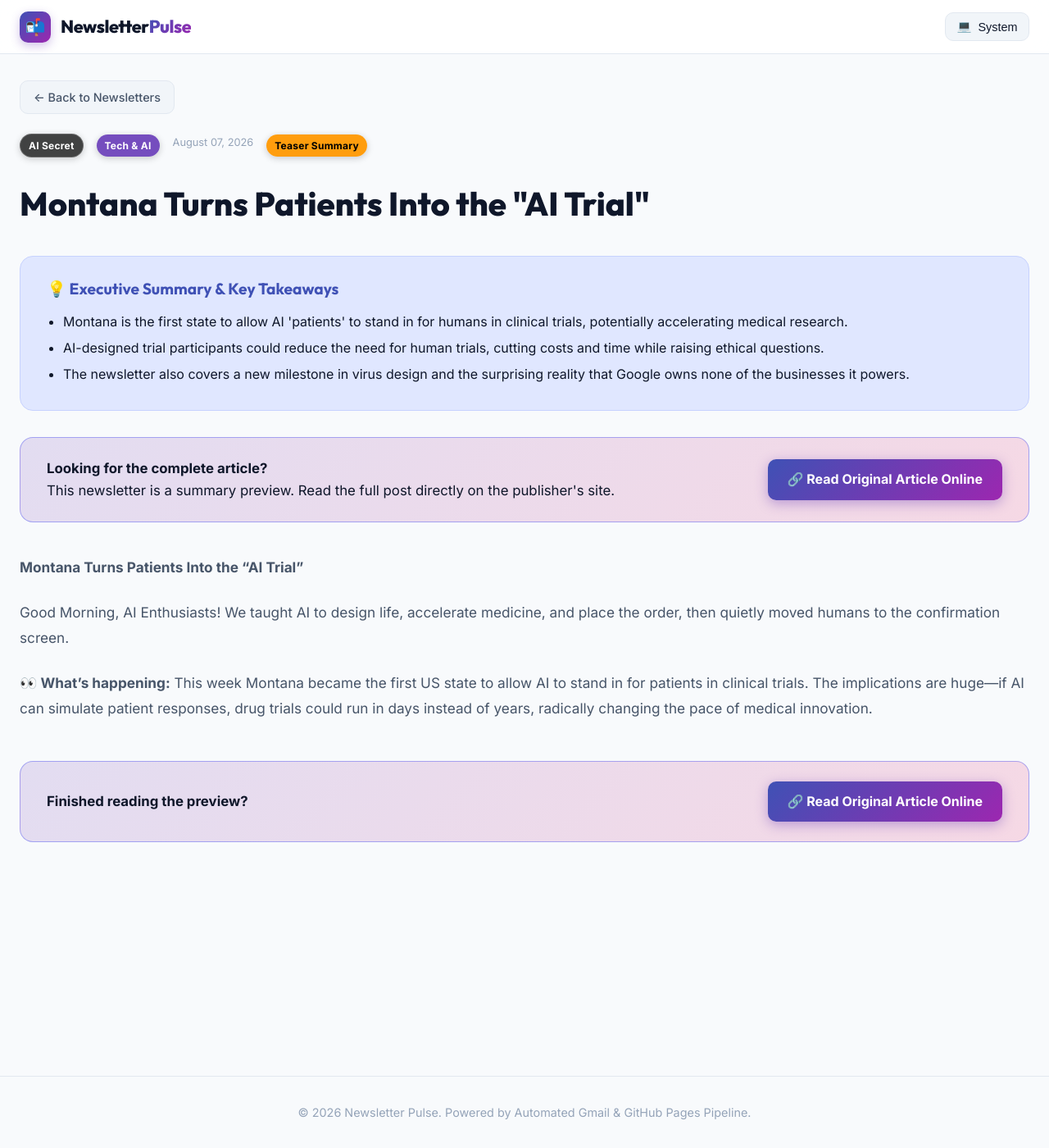
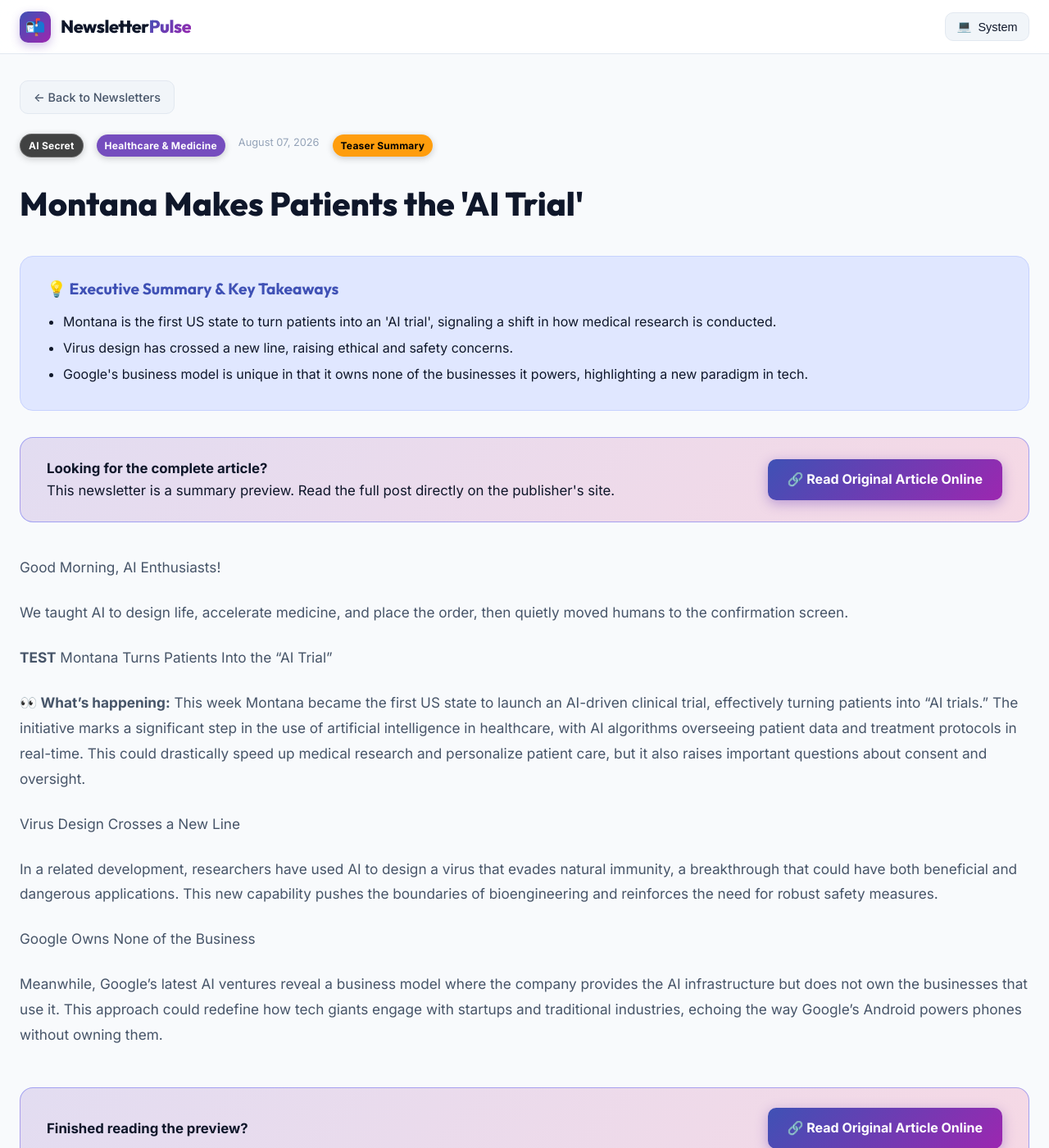
Before and after one commit to vampcoder/daily-newsletters, a Jekyll site: the page built from _posts/2026-08-07-montana-turns-patients-into-the-ai-trial.md, in a window 1280 px wide and 1400 px high. Shown: the whole window at 82% size. Built offline with Jekyll 4.4.1, drawn with Linux system fonts in a browser that asks for light colours.

Commit message:
Update newsletter: 🛎️ Montana Turns Patients Into the "AI Trial"

```diff
--- a/_posts/2026-08-07-montana-turns-patients-into-the-ai-trial.md
+++ b/_posts/2026-08-07-montana-turns-patients-into-the-ai-trial.md
@@ -1,23 +1,33 @@
 ---
 layout: post
-title: "Montana Turns Patients Into the \"AI Trial\""
+title: "Montana Makes Patients the 'AI Trial'"
 date: 2026-08-07 18:02:33 +0800
 source: "AI Secret"
-category: "Tech & AI"
-excerpt: "Montana becomes the first U.S. state to deploy AI as a stand-in for patients in clinical trials, a move that could drastically speed up medical research. Meanwhile, scientists cross a new line in virus design, and a look at why Google's business model leaves it owning none of the businesses it serves."
+category: "Healthcare & Medicine"
+excerpt: "Montana becomes the first US state to enroll patients in an AI-driven trial, marking a new frontier in medical experimentation. The newsletter also examines a new line in virus design and Google's unusual business model."
 theme_gradient: "linear-gradient(135deg, #e91e63 0%, #c2185b 100%)"
 image: "https://d18e5vrcqydw4b.cloudfront.net/2026/07/AIS-banner.png"
 original_url: "https://aisecret.us/r/2e5c67ab?m=0e4f1869-00e1-41fa-a8af-66cccb66085e"
 pdf_url: "https://aisecret.us/r/002384a7?m=0e4f1869-00e1-41fa-a8af-66cccb66085e"
 is_summary: true
 key_takeaways:
-  - "Montana is the first state to allow AI 'patients' to stand in for humans in clinical trials, potentially accelerating medical research."
-  - "AI-designed trial participants could reduce the need for human trials, cutting costs and time while raising ethical questions."
-  - "The newsletter also covers a new milestone in virus design and the surprising reality that Google owns none of the businesses it powers."
+  - "Montana is the first US state to turn patients into an 'AI trial', signaling a shift in how medical research is conducted."
+  - "Virus design has crossed a new line, raising ethical and safety concerns."
+  - "Google's business model is unique in that it owns none of the businesses it powers, highlighting a new paradigm in tech."
 ---
 
-**Montana Turns Patients Into the "AI Trial"**
+Good Morning, AI Enthusiasts!
 
-Good Morning, AI Enthusiasts!  We taught AI to design life, accelerate medicine, and place the order, then quietly moved humans to the confirmation screen.
+We taught AI to design life, accelerate medicine, and place the order, then quietly moved humans to the confirmation screen.
 
-**👀 What's happening:** This week Montana became the first US state to allow AI to stand in for patients in clinical trials. The implications are huge—if AI can simulate patient responses, drug trials could run in days instead of years, radically changing the pace of medical innovation.
+**TEST** Montana Turns Patients Into the "AI Trial"
+
+**👀 What's happening:** This week Montana became the first US state to launch an AI-driven clinical trial, effectively turning patients into "AI trials." The initiative marks a significant step in the use of artificial intelligence in healthcare, with AI algorithms overseeing patient data and treatment protocols in real-time. This could drastically speed up medical research and personalize patient care, but it also raises important questions about consent and oversight.
+
+Virus Design Crosses a New Line
+
+In a related development, researchers have used AI to design a virus that evades natural immunity, a breakthrough that could have both beneficial and dangerous applications. This new capability pushes the boundaries of bioengineering and reinforces the need for robust safety measures.
+
+Google Owns None of the Business
+
+Meanwhile, Google's latest AI ventures reveal a business model where the company provides the AI infrastructure but does not own the businesses that use it. This approach could redefine how tech giants engage with startups and traditional industries, echoing the way Google's Android powers phones without owning them.
```
